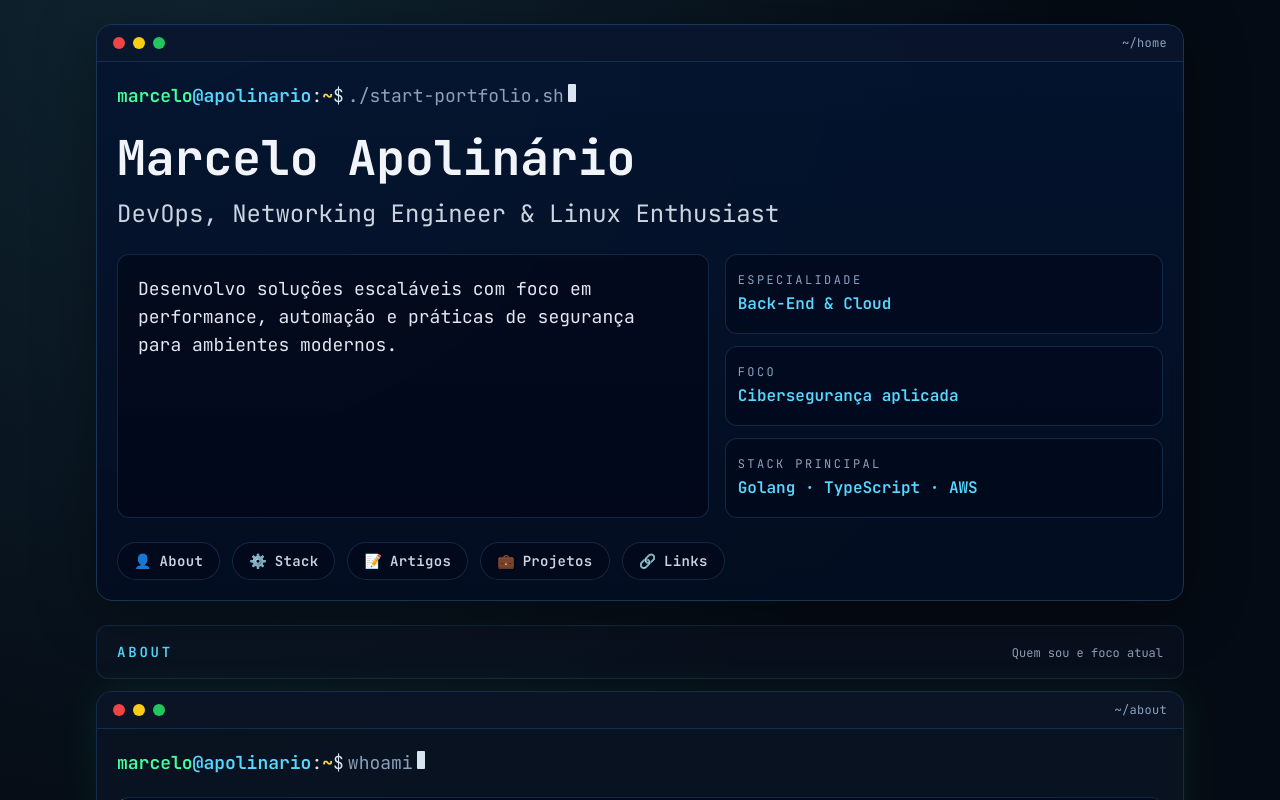
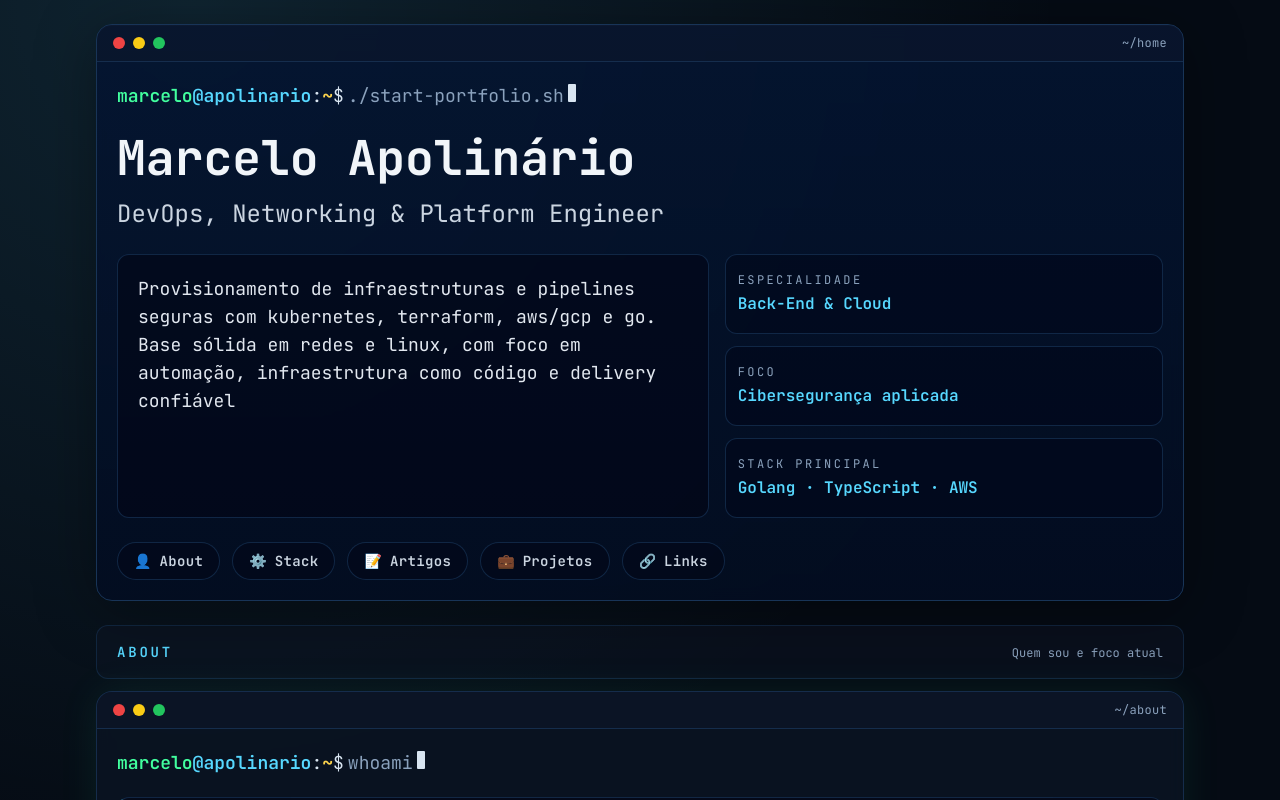
Before and after one commit to apolinario0x21/sturdy-parakeet, a Next.js app: page / in a window 1280 px wide. Shown: the top 800 px of the page. Built offline with nearby package versions, Linux system fonts and the light colour scheme.

Commit message:
refactor: update hero value proposition copy

```diff
--- a/components/sections/Hero.tsx
+++ b/components/sections/Hero.tsx
@@ -31,14 +31,14 @@ export function Hero() {
               Marcelo Apolinário
             </h1>
             <p className="text-sm text-slate-300 sm:text-xl md:text-2xl">
-              DevOps, Networking Engineer & Linux Enthusiast
+              DevOps, Networking & Platform Engineer
             </p>
           </div>
 
           <div className="grid grid-cols-1 items-stretch gap-3 sm:gap-4 lg:grid-cols-[minmax(0,1.35fr)_minmax(0,1fr)]">
             <p className="terminal-output flex h-full items-start text-sm text-slate-200 sm:text-base md:text-lg">
-              Desenvolvo soluções escaláveis com foco em performance, automação e práticas de segurança para ambientes
-              modernos.
+              Provisionamento de infraestruturas e pipelines seguras com kubernetes, terraform, aws/gcp e go.
+              Base sólida em redes e linux, com foco em automação, infraestrutura como código e delivery confiável
             </p>
 
             <ul className="grid h-full grid-cols-1 gap-2 sm:gap-3">
```
